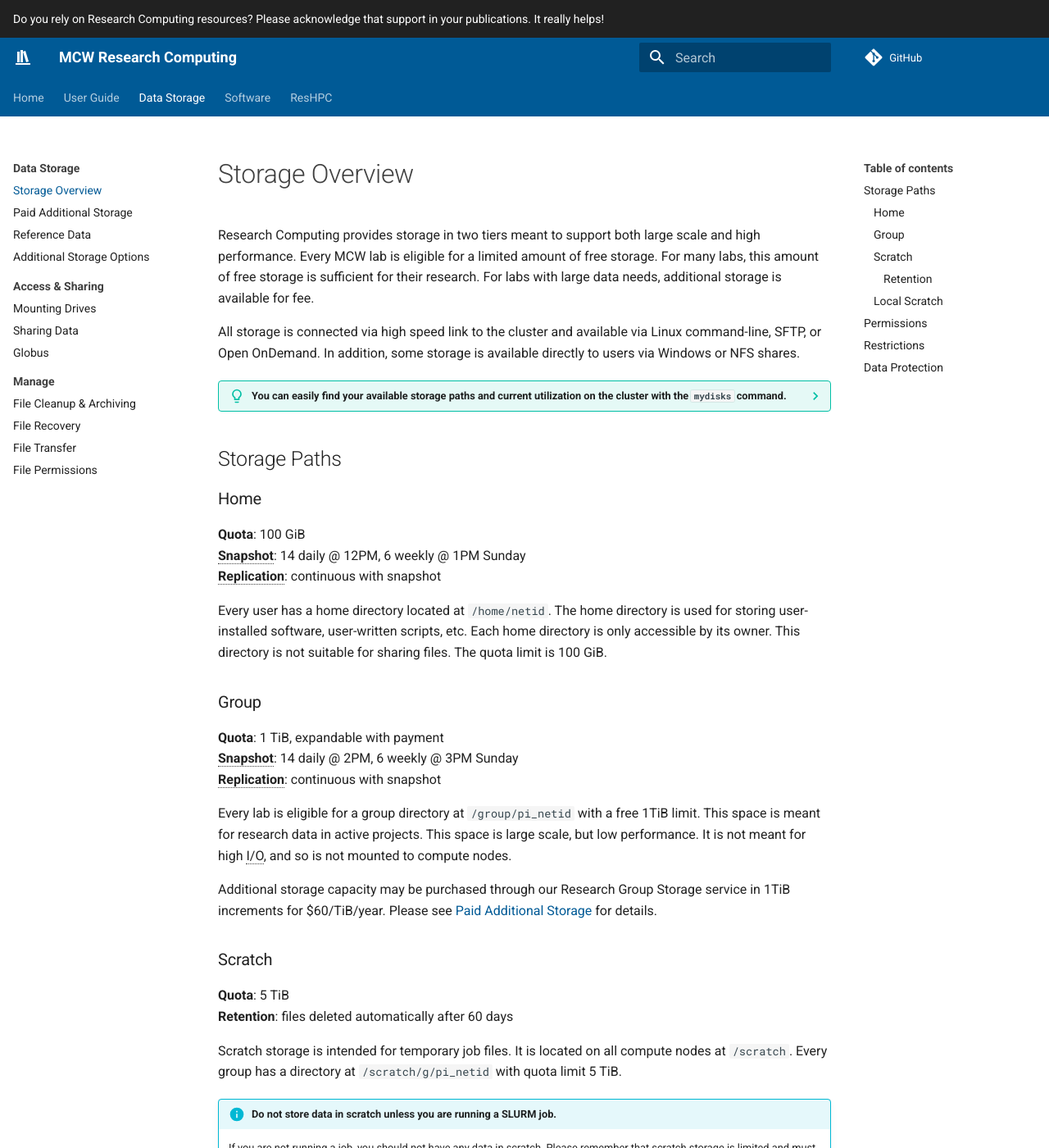
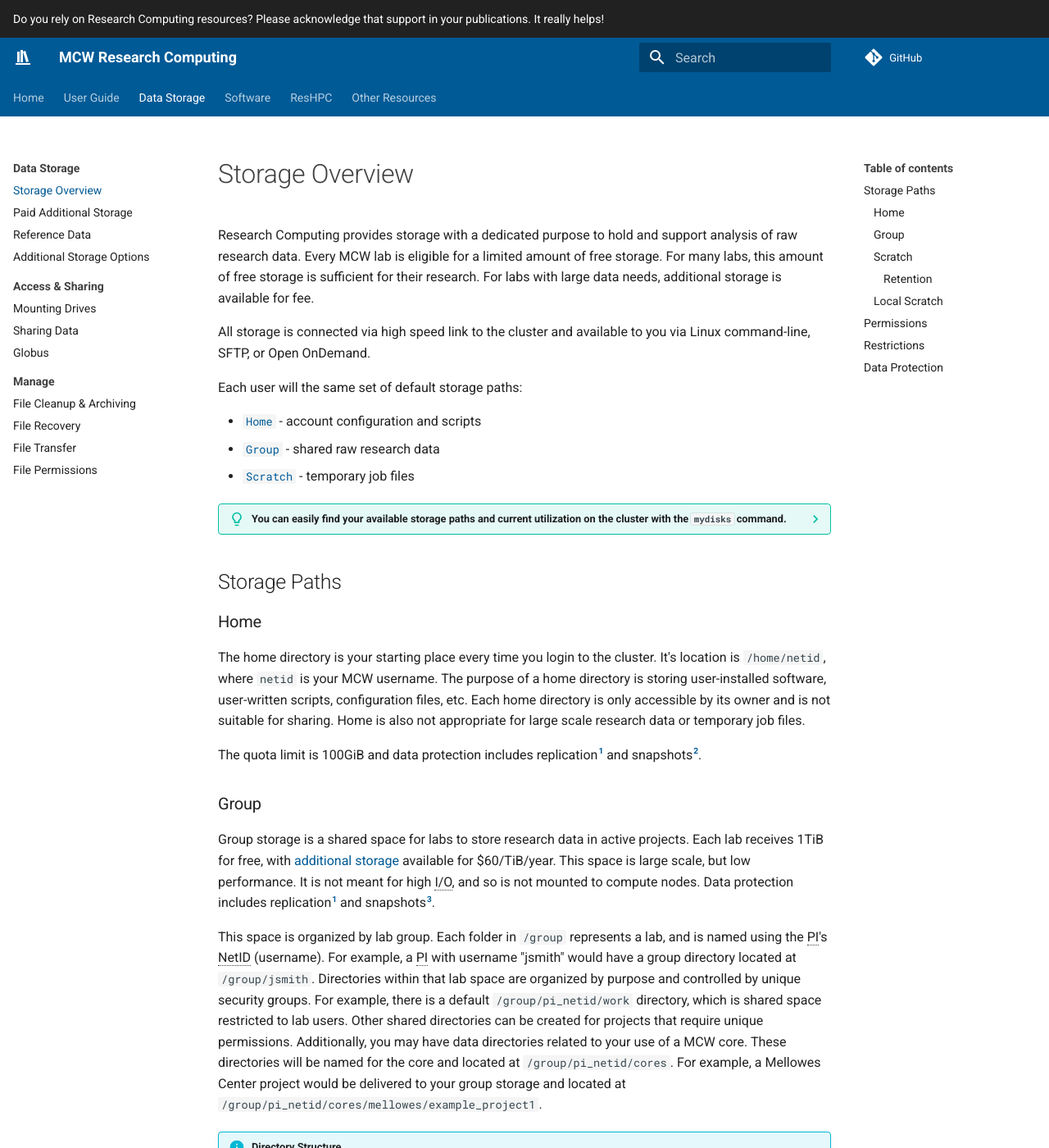
Before and after one commit to mcw-rcc/mcw-rcc.github.io, an MkDocs documentation site: the page built from docs/storage/rcc-storage.md, in a window 1280 px wide and 1400 px high. Shown: the whole window at 82% size. Built offline with MkDocs 1.6.1 and Material for MkDocs 9.7.7, drawn with Linux system fonts in a browser that asks for light colours; comment, search, counter and statistics services are not loaded; some of the changed text lies outside the part shown.

Commit message:
Add cores info and update storage

```diff
--- a/docs/storage/rcc-storage.md
+++ b/docs/storage/rcc-storage.md
@@ -1,8 +1,14 @@
 # Storage Overview
 
-Research Computing provides storage in two tiers meant to support both large scale and high performance. Every MCW lab is eligible for a limited amount of free storage. For many labs, this amount of free storage is sufficient for their research. For labs with large data needs, additional storage is available for fee.
+Research Computing provides storage with a dedicated purpose to hold and support analysis of raw research data. Every MCW lab is eligible for a limited amount of free storage. For many labs, this amount of free storage is sufficient for their research. For labs with large data needs, additional storage is available for fee.
 
-All storage is connected via high speed link to the cluster and available via Linux command-line, SFTP, or Open OnDemand. In addition, some storage is available directly to users via Windows or NFS shares.
+All storage is connected via high speed link to the cluster and available to you via Linux command-line, SFTP, or Open OnDemand.
+
+Each user will the same set of default storage paths:
+
+- [`Home`](#home) - account configuration and scripts
+- [`Group`](#group) - shared raw research data
+- [`Scratch`](#scratch) - temporary job files
 
 ??? tip "You can easily find your available storage paths and current utilization on the cluster  with the `mydisks` command."
 
@@ -19,21 +25,18 @@ All storage is connected via high speed link to the cluster and available via Li
 
 ### Home
 
-**Quota**: 100 GiB
-**Snapshot**: 14 daily @ 12PM, 6 weekly @ 1PM Sunday
-**Replication**: continuous with snapshot
+The home directory is your starting place every time you login to the cluster. It's location is `/home/netid`, where `netid` is your MCW username. The purpose of a home directory is storing user-installed software, user-written scripts, configuration files, etc. Each home directory is only accessible by its owner and is not suitable for sharing. Home is also not appropriate for large scale research data or temporary job files.
 
-Every user has a home directory located at `/home/netid`. The home directory is used for storing user-installed software, user-written scripts, etc. Each home directory is only accessible by its owner. This directory is not suitable for sharing files. The quota limit is 100 GiB.
+The quota limit is 100GiB and data protection includes replication[^1] and snapshots[^2].
 
 ### Group
 
-**Quota**: 1 TiB, expandable with payment
-**Snapshot**: 14 daily @ 2PM, 6 weekly @ 3PM Sunday
-**Replication**: continuous with snapshot
+Group storage is a shared space for labs to store research data in active projects. Each lab receives 1TiB for free, with [additional storage](../storage/paid-storage.md) available for $60/TiB/year. This space is large scale, but low performance. It is not meant for high I/O, and so is not mounted to compute nodes. Data protection includes replication[^1] and snapshots[^3].
 
-Every lab is eligible for a group directory at `/group/pi_netid` with a free 1TiB limit. This space is meant for research data in active projects. This space is large scale, but low performance. It is not meant for high I/O, and so is not mounted to compute nodes.
+This space is organized by lab group. Each folder in `/group` represents a lab, and is named using the PI's NetID (username). For example, a PI with username "jsmith" would have a group directory located at `/group/jsmith`. Directories within that lab space are organized by purpose and controlled by unique security groups. For example, there is a default `/group/pi_netid/work` directory, which is shared space restricted to lab users. Other shared directories can be created for projects that require unique permissions. Additionally, you may have data directories related to your use of a MCW core. These directories will be named for the core and located at `/group/pi_netid/cores`. For example, a Mellowes Center project would be delivered to your group storage and located at `/group/pi_netid/cores/mellowes/example_project1`.
 
-Additional storage capacity may be purchased through our Research Group Storage service in 1TiB increments for $60/TiB/year. Please see [Paid Additional Storage](../storage/paid-storage.md) for details.
+!!! info "Directory Structure"
+    Group storage is highly organized but can be complex. To simplify, consider two aspects of the storage organization, quota and access. For example, consider the storage path `/group/pi_netid/work/data`. We can think of this as `/group/(level-of-quota)/(level-of-access)/data`. So, each group has a level of quota (and payment) that is tied to the PI, and a level of access that controls access to data.
 
 ### Scratch
 
@@ -84,4 +87,8 @@ All Research Computing storage systems are highly resilient, allowing for multip
 !!! info "Disclaimer"
     Research Computing is not responsible for any loss of data. We strongly encourage all users to follow best practice data management strategies.
 
+[^1]: Replication copies all data from the primary system to a secondary system in another datacenter.
+[^2]: Home snapshots - 14 daily @ 12PM, 6 weekly @ 1PM Sunday
+[^3]: Group snapshots - 14 daily @ 2PM, 6 weekly @ 3PM Sunday
+
 --8<-- "includes/abbreviations.md"
--- a/mkdocs.yml
+++ b/mkdocs.yml
@@ -95,6 +95,7 @@ markdown_extensions:
   - pymdownx.inlinehilite
   - pymdownx.tilde
   - pymdownx.mark
+  - pymdownx.critic
   - pymdownx.smartsymbols
   - pymdownx.snippets
   - pymdownx.superfences:
@@ -106,6 +107,7 @@ markdown_extensions:
       alternate_style: true
   - pymdownx.arithmatex:
       generic: true
+  - footnotes
 
 # Page tree
 nav:
@@ -176,3 +178,5 @@ nav:
     - Data Transfer: secure-computing/mfa-data-transfer.md
     - Run a Job: secure-computing/workflow.md
     - Software: secure-computing/software.md
+  - Other Resources:
+    - MCW Cores: resources/cores.md
```
Also changed, not shown: docs/pubs.md (+8 -0 lines), docs/resources/cores.md (added, +17 -0 lines).
